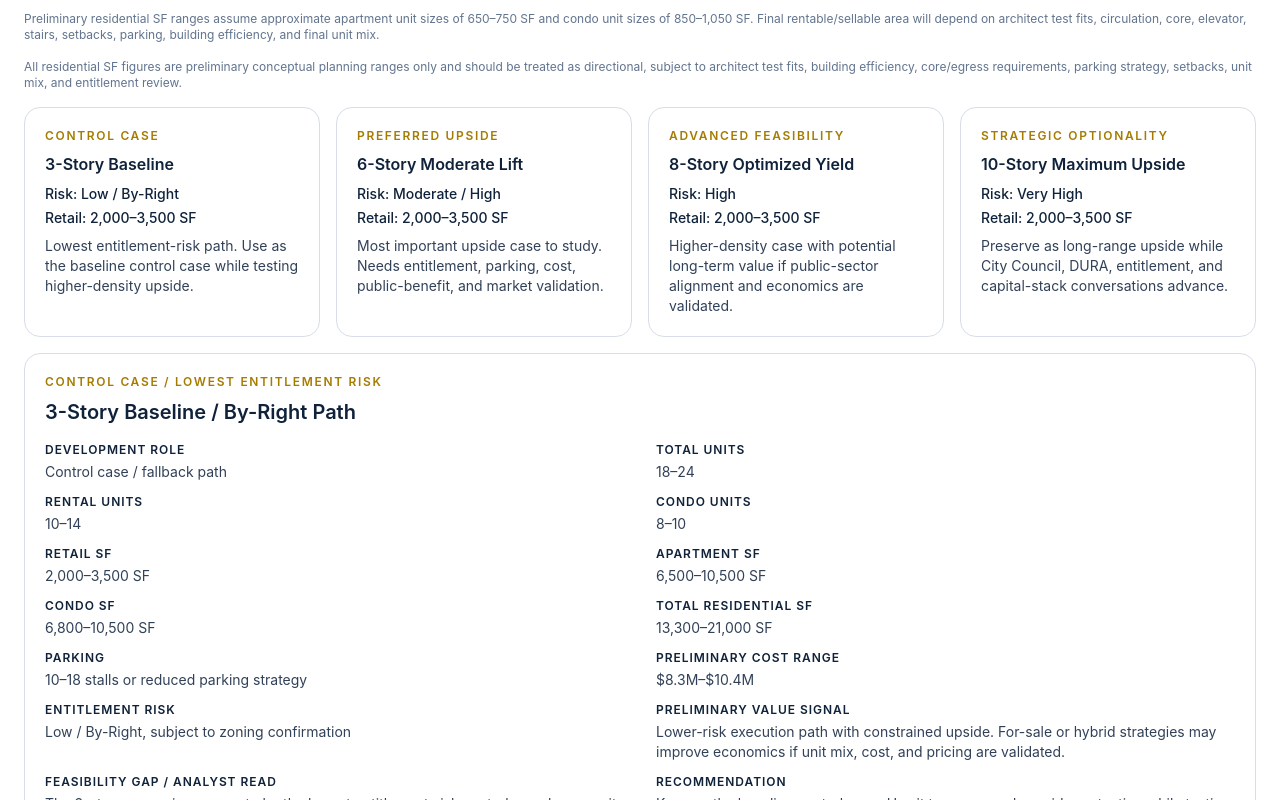
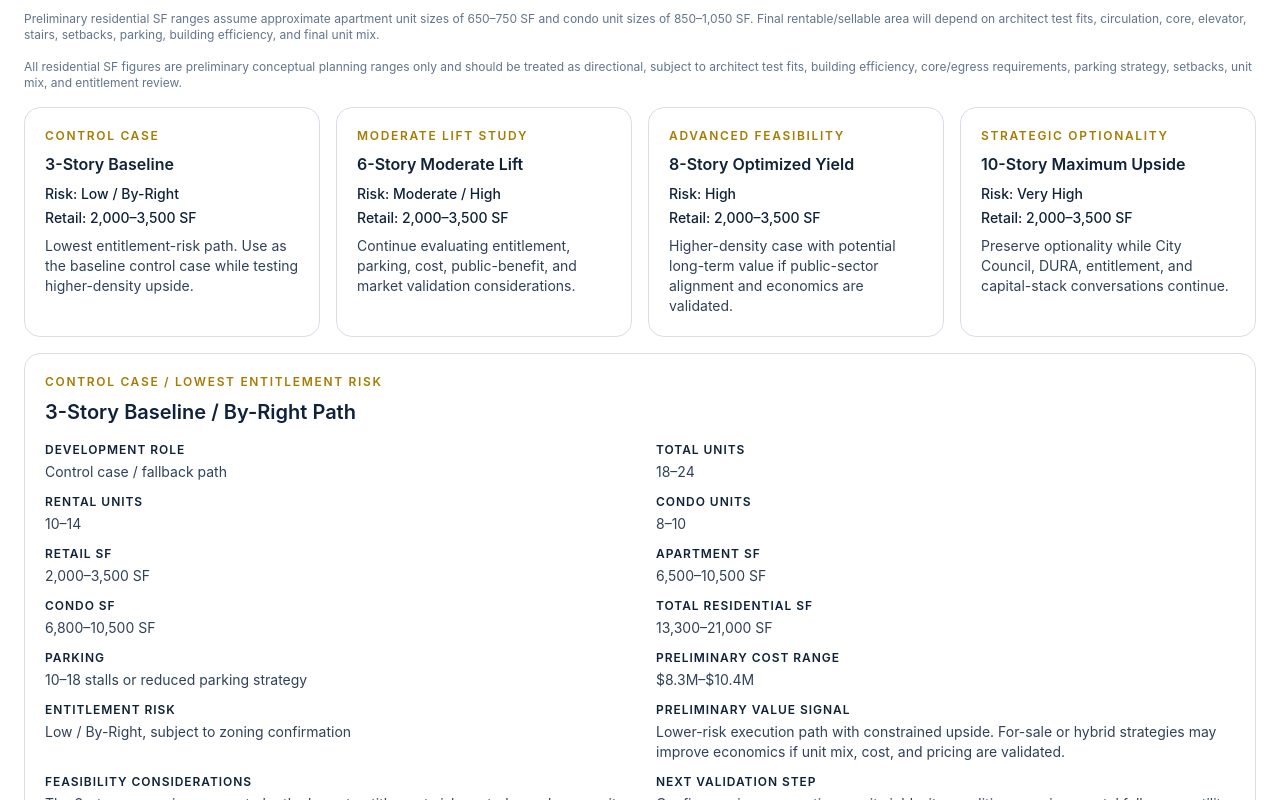
Before and after one commit to martinez-frank/5501-forward-site, a Next.js app: page /development-economics in a window 1280 px wide. Shown: the part 1800-2600 px from the top of the page. Built offline with nearby package versions, Linux system fonts and the light colour scheme.

Commit message:
Neutralize development economics scenario language

```diff
--- a/app/development-economics/page.tsx
+++ b/app/development-economics/page.tsx
@@ -47,20 +47,20 @@ export default function DevelopmentEconomicsPage() {
         <div className="grid gap-4 md:grid-cols-2 xl:grid-cols-4">
           {[
             ['3-Story Baseline', 'Control Case', 'Low / By-Right', 'Retail: 2,000–3,500 SF', 'Lowest entitlement-risk path. Use as the baseline control case while testing higher-density upside.'],
-            ['6-Story Moderate Lift', 'Preferred Upside', 'Moderate / High', 'Retail: 2,000–3,500 SF', 'Most important upside case to study. Needs entitlement, parking, cost, public-benefit, and market validation.'],
+            ['6-Story Moderate Lift', 'Moderate Lift Study', 'Moderate / High', 'Retail: 2,000–3,500 SF', 'Continue evaluating entitlement, parking, cost, public-benefit, and market validation considerations.'],
             ['8-Story Optimized Yield', 'Advanced Feasibility', 'High', 'Retail: 2,000–3,500 SF', 'Higher-density case with potential long-term value if public-sector alignment and economics are validated.'],
-            ['10-Story Maximum Upside', 'Strategic Optionality', 'Very High', 'Retail: 2,000–3,500 SF', 'Preserve as long-range upside while City Council, DURA, entitlement, and capital-stack conversations advance.'],
+            ['10-Story Maximum Upside', 'Strategic Optionality', 'Very High', 'Retail: 2,000–3,500 SF', 'Preserve optionality while City Council, DURA, entitlement, and capital-stack conversations continue.'],
           ].map(([title, badge, risk, retail, body]) => <article key={title} className="rounded-2xl border border-[#d7dee8] bg-white p-5"><p className="text-xs font-semibold uppercase tracking-[0.14em] text-[#a67c00]">{badge}</p><h3 className="mt-2 font-semibold text-[#0f223a]">{title}</h3><p className="mt-2 text-sm font-medium text-[#0f223a]">Risk: {risk}</p><p className="mt-1 text-sm font-medium text-[#0f223a]">{retail}</p><p className="mt-2 text-sm text-slate-700">{body}</p></article>)}
         </div>
         <div className="space-y-4">
           {[
-            ['3-Story Baseline / By-Right Path', 'Control Case / Lowest Entitlement Risk', ['Development Role', 'Control case / fallback path'], ['Total Units', '18–24'], ['Rental Units', '10–14'], ['Condo Units', '8–10'], ['Retail SF', '2,000–3,500 SF'], ['Apartment SF', '6,500–10,500 SF'], ['Condo SF', '6,800–10,500 SF'], ['Total Residential SF', '13,300–21,000 SF'], ['Parking', '10–18 stalls or reduced parking strategy'], ['Preliminary Cost Range', '$8.3M–$10.4M'], ['Entitlement Risk', 'Low / By-Right, subject to zoning confirmation'], ['Preliminary Value Signal', 'Lower-risk execution path with constrained upside. For-sale or hybrid strategies may improve economics if unit mix, cost, and pricing are validated.'], ['Feasibility Gap / Analyst Read', 'The 3-story scenario appears to be the lowest entitlement-risk control case because it aligns with the current zoning height framework. The key work is not proving height entitlement; it is validating cost, site conditions, environmental follow-up, utility capacity, unit yield, market pricing, and whether the project can be made financeable as a practical baseline.'], ['Recommendation', 'Keep as the baseline control case. Use it to preserve downside protection while testing whether additional density creates stronger risk-adjusted value.']],
-            ['6-Story Moderate Lift', 'Preferred Upside Study', ['Development Role', 'Preferred upside study'], ['Total Units', '50–70'], ['Rental Units', '35–45'], ['Condo Units', '15–25'], ['Retail SF', '2,000–3,500 SF'], ['Apartment SF', '22,750–33,750 SF'], ['Condo SF', '12,750–26,250 SF'], ['Total Residential SF', '35,500–60,000 SF'], ['Parking', '25–45 stalls; structured, tuck-under, or reduced parking strategy'], ['Preliminary Cost Range', '$23M–$31.5M'], ['Entitlement Risk', 'Moderate / High'], ['Preliminary Value Signal', 'Potentially stronger value creation than the 3-story case if added residential yield, public-benefit alignment, parking strategy, and pricing assumptions are validated.'], ['Feasibility Gap / Analyst Read', 'This is the most important upside case to study. Additional density may improve feasibility if incremental residential revenue and public-benefit support exceed added construction, entitlement, financing, parking, and site-stabilization complexity.'], ['Recommendation', 'Advance as the preferred upside case for deeper underwriting.']],
-            ['8-Story Optimized Yield', 'Advanced Feasibility Case', ['Development Role', 'Advanced feasibility case'], ['Total Units', '75–95'], ['Rental Units', '50–65'], ['Condo Units', '25–30'], ['Retail SF', '2,000–3,500 SF'], ['Apartment SF', '32,500–48,750 SF'], ['Condo SF', '21,250–31,500 SF'], ['Total Residential SF', '53,750–80,250 SF'], ['Parking', '40–65 stalls; likely structured or aggressive parking reduction'], ['Preliminary Cost Range', '$41M–$57M'], ['Entitlement Risk', 'High'], ['Preliminary Value Signal', 'Higher-density residential scenario may create stronger long-term value if entitlement support, public-sector alignment, parking strategy, affordability treatment, and construction cost controls are validated.'], ['Feasibility Gap / Analyst Read', 'Meaningful upside, but requires formal confirmation that added residential height improves project economics after accounting for entitlement timing, public-benefit obligations, design complexity, financing cost, and site-stabilization planning.'], ['Recommendation', 'Keep active as an advanced feasibility case. Consider elevating if City Council, DURA, entitlement counsel, and market validation support the added density.']],
-            ['10-Story Maximum Upside', 'Strategic Upside Case', ['Development Role', 'Strategic upside case'], ['Total Units', '100–125'], ['Rental Units', '65–85'], ['Condo Units', '35–40'], ['Retail SF', '2,000–3,500 SF'], ['Apartment SF', '42,250–63,750 SF'], ['Condo SF', '29,750–42,000 SF'], ['Total Residential SF', '72,000–105,750 SF'], ['Parking', '50–85 stalls; structured or minimal-parking urban model'], ['Preliminary Cost Range', '$62M–$86M'], ['Entitlement Risk', 'Very High'], ['Preliminary Value Signal', 'Maximum-density residential scenario may become more compelling if political support, DURA soft-cost participation, public-benefit alignment, entitlement pathway, and market pricing are confirmed.'], ['Feasibility Gap / Analyst Read', 'Highest potential residential yield and strongest long-term optionality, but it requires disciplined validation. The key question is whether public-sector support, entitlement certainty, unit yield, pricing, capital structure, and site-stabilization strategy can offset the added cost and timeline.'], ['Recommendation', 'Do not lead with this as the current base case, but preserve it as strategic upside while City Council, DURA, entitlement, and capital-stack conversations advance.']],
+            ['3-Story Baseline / By-Right Path', 'Control Case / Lowest Entitlement Risk', ['Development Role', 'Control case / fallback path'], ['Total Units', '18–24'], ['Rental Units', '10–14'], ['Condo Units', '8–10'], ['Retail SF', '2,000–3,500 SF'], ['Apartment SF', '6,500–10,500 SF'], ['Condo SF', '6,800–10,500 SF'], ['Total Residential SF', '13,300–21,000 SF'], ['Parking', '10–18 stalls or reduced parking strategy'], ['Preliminary Cost Range', '$8.3M–$10.4M'], ['Entitlement Risk', 'Low / By-Right, subject to zoning confirmation'], ['Preliminary Value Signal', 'Lower-risk execution path with constrained upside. For-sale or hybrid strategies may improve economics if unit mix, cost, and pricing are validated.'], ['Feasibility Considerations', 'The 3-story scenario appears to be the lowest entitlement-risk control case because it aligns with the current zoning height framework. The key work is not proving height entitlement; it is validating cost, site conditions, environmental follow-up, utility capacity, unit yield, market pricing, and whether the project can be made financeable as a practical baseline.'], ['Next Validation Step', 'Confirm zoning assumptions, unit yield, site conditions, environmental follow-up, utility capacity, cost basis, and market pricing so the by-right path can remain a reliable control case.']],
+            ['6-Story Moderate Lift', 'Moderate Lift Study', ['Development Role', 'Moderate lift study'], ['Total Units', '50–70'], ['Rental Units', '35–45'], ['Condo Units', '15–25'], ['Retail SF', '2,000–3,500 SF'], ['Apartment SF', '22,750–33,750 SF'], ['Condo SF', '12,750–26,250 SF'], ['Total Residential SF', '35,500–60,000 SF'], ['Parking', '25–45 stalls; structured, tuck-under, or reduced parking strategy'], ['Preliminary Cost Range', '$23M–$31.5M'], ['Entitlement Risk', 'Moderate / High'], ['Preliminary Value Signal', 'Potentially stronger value creation than the 3-story case if added residential yield, public-benefit alignment, parking strategy, and pricing assumptions are validated.'], ['Feasibility Considerations', 'This is an important upside case to study. Additional density may improve feasibility if incremental residential revenue and public-benefit support exceed added construction, entitlement, financing, parking, and site-stabilization complexity.'], ['Next Validation Step', 'Continue testing entitlement pathway, public-benefit alignment, parking strategy, residential yield, cost controls, affordability treatment, and market pricing to determine whether this scenario should advance.']],
+            ['8-Story Optimized Yield', 'Advanced Feasibility Case', ['Development Role', 'Advanced feasibility case'], ['Total Units', '75–95'], ['Rental Units', '50–65'], ['Condo Units', '25–30'], ['Retail SF', '2,000–3,500 SF'], ['Apartment SF', '32,500–48,750 SF'], ['Condo SF', '21,250–31,500 SF'], ['Total Residential SF', '53,750–80,250 SF'], ['Parking', '40–65 stalls; likely structured or aggressive parking reduction'], ['Preliminary Cost Range', '$41M–$57M'], ['Entitlement Risk', 'High'], ['Preliminary Value Signal', 'Higher-density residential scenario may create stronger long-term value if entitlement support, public-sector alignment, parking strategy, affordability treatment, and construction cost controls are validated.'], ['Feasibility Considerations', 'Meaningful upside, but requires formal confirmation that added residential height improves project economics after accounting for entitlement timing, public-benefit obligations, design complexity, financing cost, and site-stabilization planning.'], ['Next Validation Step', 'Continue evaluating through City Council, DURA, entitlement counsel, public-benefit review, market validation, parking strategy, and construction-cost analysis.']],
+            ['10-Story Maximum Upside', 'Strategic Upside Case', ['Development Role', 'Strategic upside case'], ['Total Units', '100–125'], ['Rental Units', '65–85'], ['Condo Units', '35–40'], ['Retail SF', '2,000–3,500 SF'], ['Apartment SF', '42,250–63,750 SF'], ['Condo SF', '29,750–42,000 SF'], ['Total Residential SF', '72,000–105,750 SF'], ['Parking', '50–85 stalls; structured or minimal-parking urban model'], ['Preliminary Cost Range', '$62M–$86M'], ['Entitlement Risk', 'Very High'], ['Preliminary Value Signal', 'Maximum-density residential scenario may become more compelling if political support, DURA soft-cost participation, public-benefit alignment, entitlement pathway, and market pricing are confirmed.'], ['Feasibility Considerations', 'Highest potential residential yield and strongest long-term optionality, but it requires disciplined validation. The key question is whether public-sector support, entitlement certainty, unit yield, pricing, capital structure, and site-stabilization strategy can offset the added cost and timeline.'], ['Next Validation Step', 'Preserve as a strategic upside scenario while entitlement, DURA, public-benefit, market, parking, infrastructure, and capital-stack conversations continue.']],
           ].map(([title, badge, ...fields]) => <article key={String(title)} className="rounded-2xl border border-[#d7dee8] bg-white p-5"><div className="mb-4"><p className="text-xs font-semibold uppercase tracking-[0.14em] text-[#a67c00]">{badge}</p><h3 className="mt-2 text-xl font-semibold text-[#0f223a]">{title}</h3></div><div className="grid gap-x-8 gap-y-3 md:grid-cols-2">{fields.map(([label, value]) => <div key={label}><p className="text-xs font-semibold uppercase tracking-[0.08em] text-[#0f223a]">{label}</p><p className="mt-1 text-sm text-slate-700">{value}</p></div>)}</div></article>)}
         </div>
-        <div className="rounded-2xl bg-[#0f223a] p-4 text-sm text-white">Current analyst read: Retail is treated as a ground-floor footprint item. The project’s upside comes primarily from additional residential square footage, not additional retail area. The key underwriting question is whether added residential yield, entitlement support, public-sector alignment, parking strategy, and cost control can create a stronger risk-adjusted outcome.</div>
+        <div className="rounded-2xl bg-[#0f223a] p-4 text-sm text-white">Current planning read: Retail is treated as a ground-floor footprint item. The project’s upside comes primarily from additional residential square footage, not additional retail area. The key underwriting question is whether added residential yield, entitlement support, public-sector alignment, parking strategy, and cost control can create a stronger risk-adjusted outcome.</div>
         <p className="text-xs text-slate-500">The positive investment case is not based on assuming maximum height. It is based on preserving a practical control case while validating whether additional density can create enough value to justify higher entitlement, cost, timing, and capital complexity.</p>
       </section>
 
```
